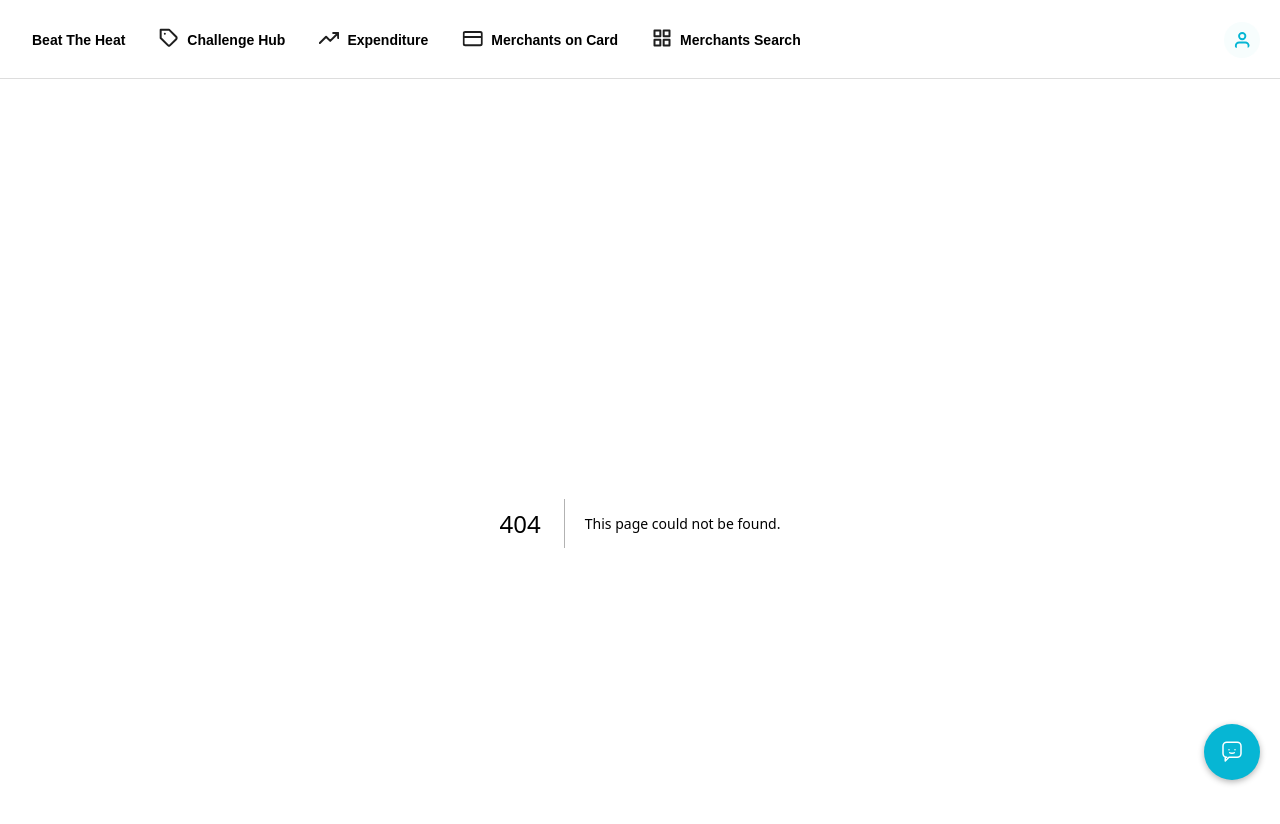
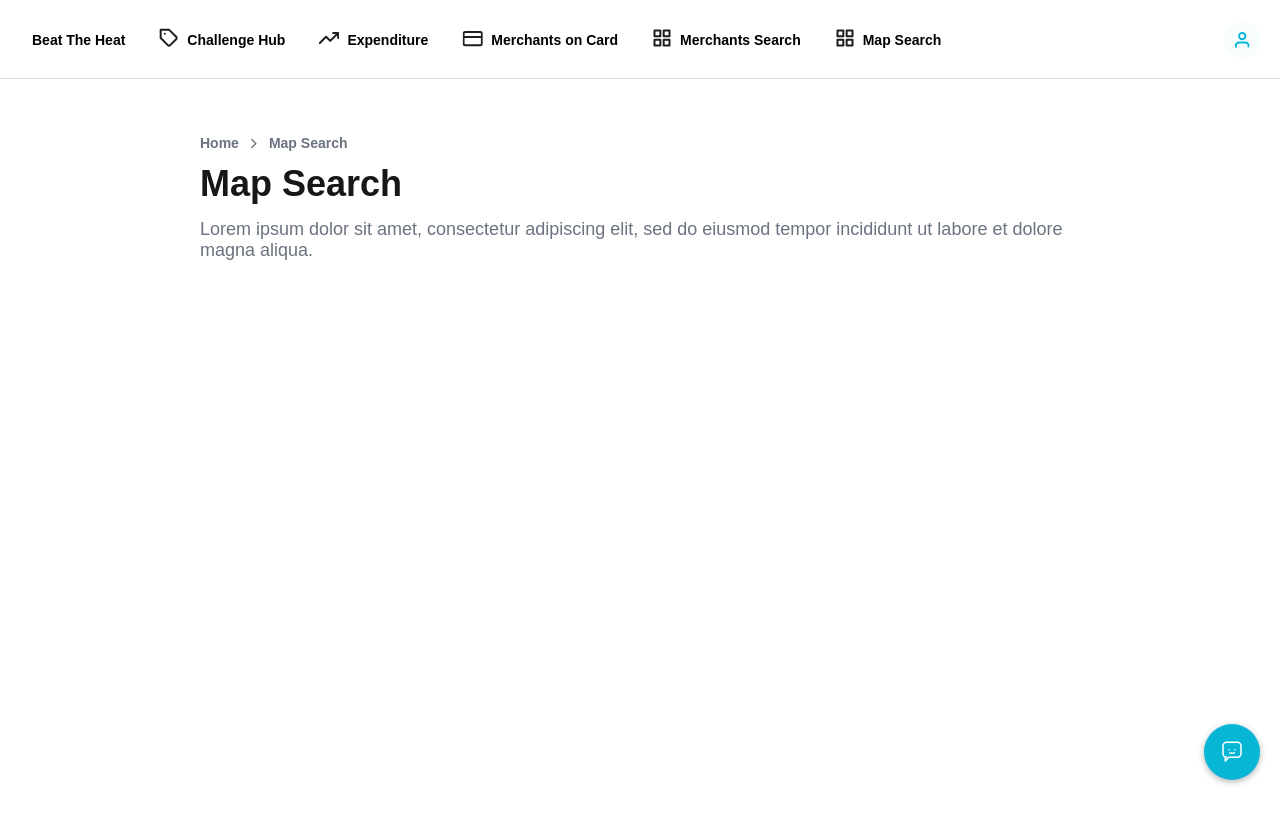
Before and after one commit to tanyhd/cs5224-beat-the-heat, a Next.js app: page /map in a window 1280 px wide. Before the commit this address had no page. Shown: the top 824 px of the page. Built offline with nearby package versions, Linux system fonts and the light colour scheme; sample sign-in values are in the browser's storage.

Commit message:
add new page for map

```diff
--- /dev/null
+++ b/src/app/map/MapPage.module.css
@@ -0,0 +1,4 @@
+.container {
+   display: flex;
+   align-items: flex-start;
+}
--- /dev/null
+++ b/src/app/map/page.tsx
@@ -0,0 +1,23 @@
+import Breadcrumb from '@/common/components/Breadcrumb';
+import Header from '@/common/components/Header';
+import styles from './MapPage.module.css'
+
+const MAP_BREADCRUMBS = [
+   { name: "Home", href: "/" },
+   { name: "Map Search", href: "/map" },
+ ]
+
+export default async function MapPage() {
+//    const response = await fetch('http://localhost:3000/api/map', { cache: 'no-store' });
+//    const data = await response.json();
+   return (
+      <div>
+         <Breadcrumb links={MAP_BREADCRUMBS}/>
+         <Header
+            headerText='Map Search'
+            captionText='Lorem ipsum dolor sit amet, consectetur adipiscing elit, sed do eiusmod tempor incididunt ut labore et dolore magna aliqua.'
+            containerClassName={styles.container}
+         />
+      </div>
+   );
+}
--- a/src/common/components/Topnav.tsx
+++ b/src/common/components/Topnav.tsx
@@ -16,7 +16,7 @@ import { LOADING_DELAY } from "../constants/loadingDelay";
 import LoadingDots from "./LoadingDots";
 
 
-const NON_AUTH_PAGES=['/', '/login', '/signup', '/home', '/merchant-search', '/challengeHub'];
+const NON_AUTH_PAGES=['/', '/login', '/signup', '/home', '/merchant-search', '/challengeHub', '/map'];
 const ICON_MAP: Record<'TAG' | 'TRENDINGUP' | 'GRID' | 'CREDITCARD', React.JSX.Element> = {
    TAG: <Tag />,
    TRENDINGUP: <TrendingUp />,
--- a/src/common/constants/navlinks.ts
+++ b/src/common/constants/navlinks.ts
@@ -4,6 +4,7 @@ const NAV_LINKS = [
    { label: 'Expenditure', path: '/cards/track-card', icon: 'TRENDINGUP' },
    { label: 'Merchants on Card', path: '/card-on-file', icon: 'CREDITCARD' },
    { label: 'Merchants Search', path: '/merchant-search', icon: 'GRID' },
+   { label: 'Map Search', path: '/map', icon: 'GRID' },
 ];
 
 export default NAV_LINKS;
```
